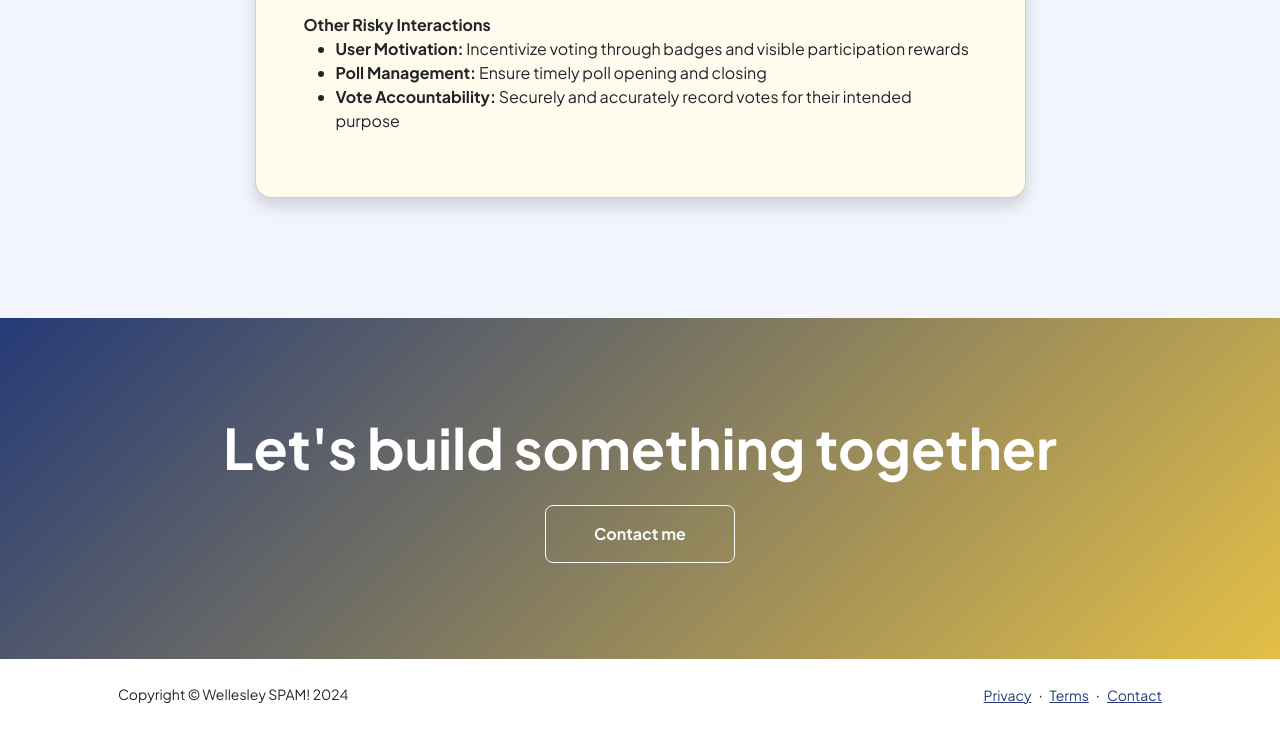
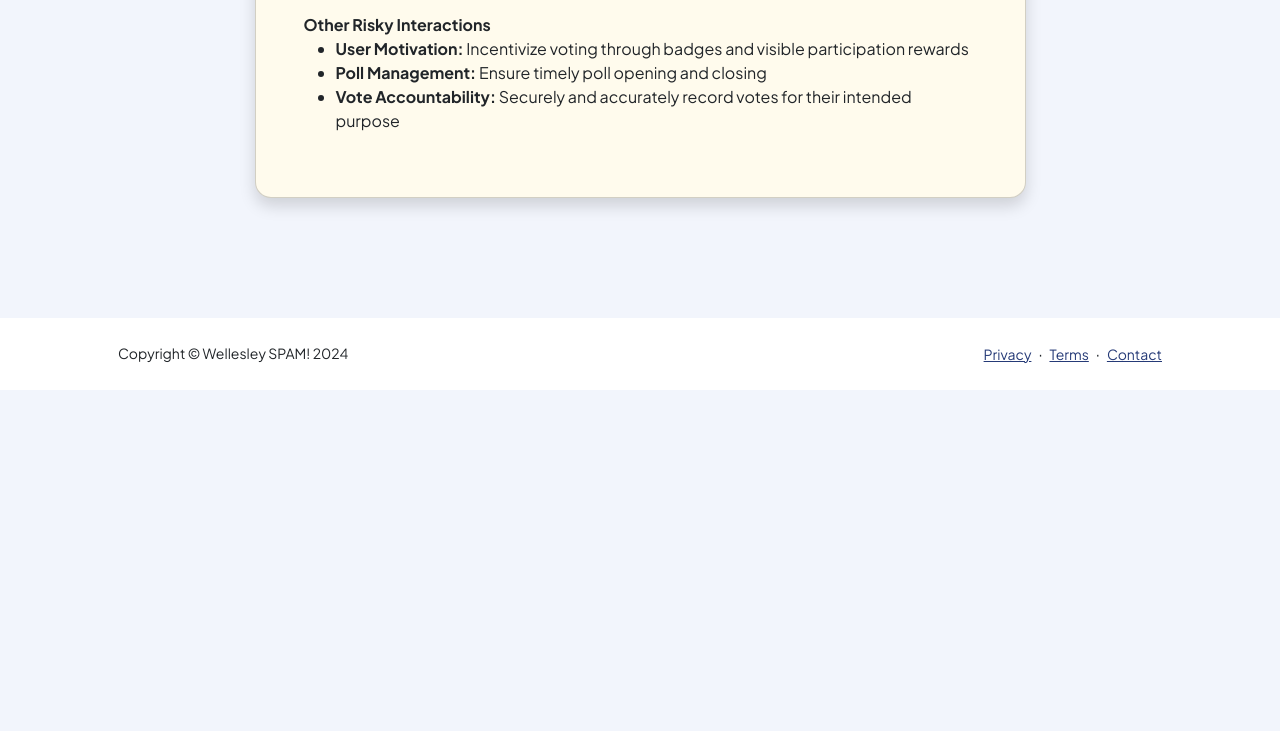
Before and after one commit to EmHou/SPAM, a plain HTML site: page prototypes.html in a window 1280 px wide. Shown: the part 3328-4059 px from the top of the page. After the commit the page ends 3718 px from the top, so only its background shows below. Drawn offline with nearby package versions, Linux system fonts and the light colour scheme.

Commit message:
updated -removed banner

```diff
--- a/prototypes.html
+++ b/prototypes.html
@@ -134,15 +134,6 @@
                     </div>
                 </div>
             </section>
-            <!-- Call to action section-->
-            <section class="py-5 bg-gradient-primary-to-secondary text-white">
-                <div class="container px-5 my-5">
-                    <div class="text-center">
-                        <h2 class="display-4 fw-bolder mb-4">Let's build something together</h2>
-                        <a class="btn btn-outline-light btn-lg px-5 py-3 fs-6 fw-bolder" href="contact.html">Contact me</a>
-                    </div>
-                </div>
-            </section>
         </main>
         <!-- Footer-->
         <footer class="bg-white py-4 mt-auto">
```
